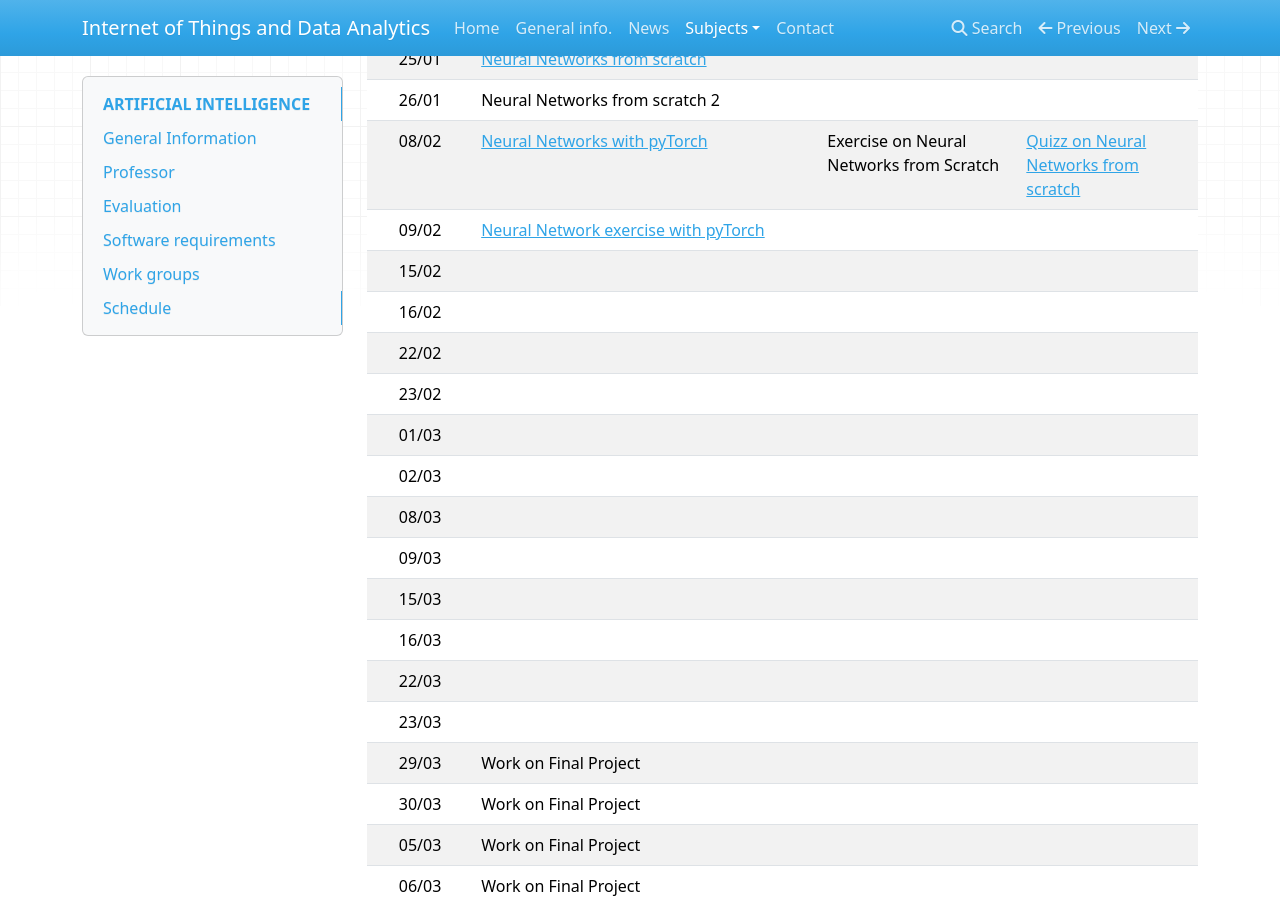
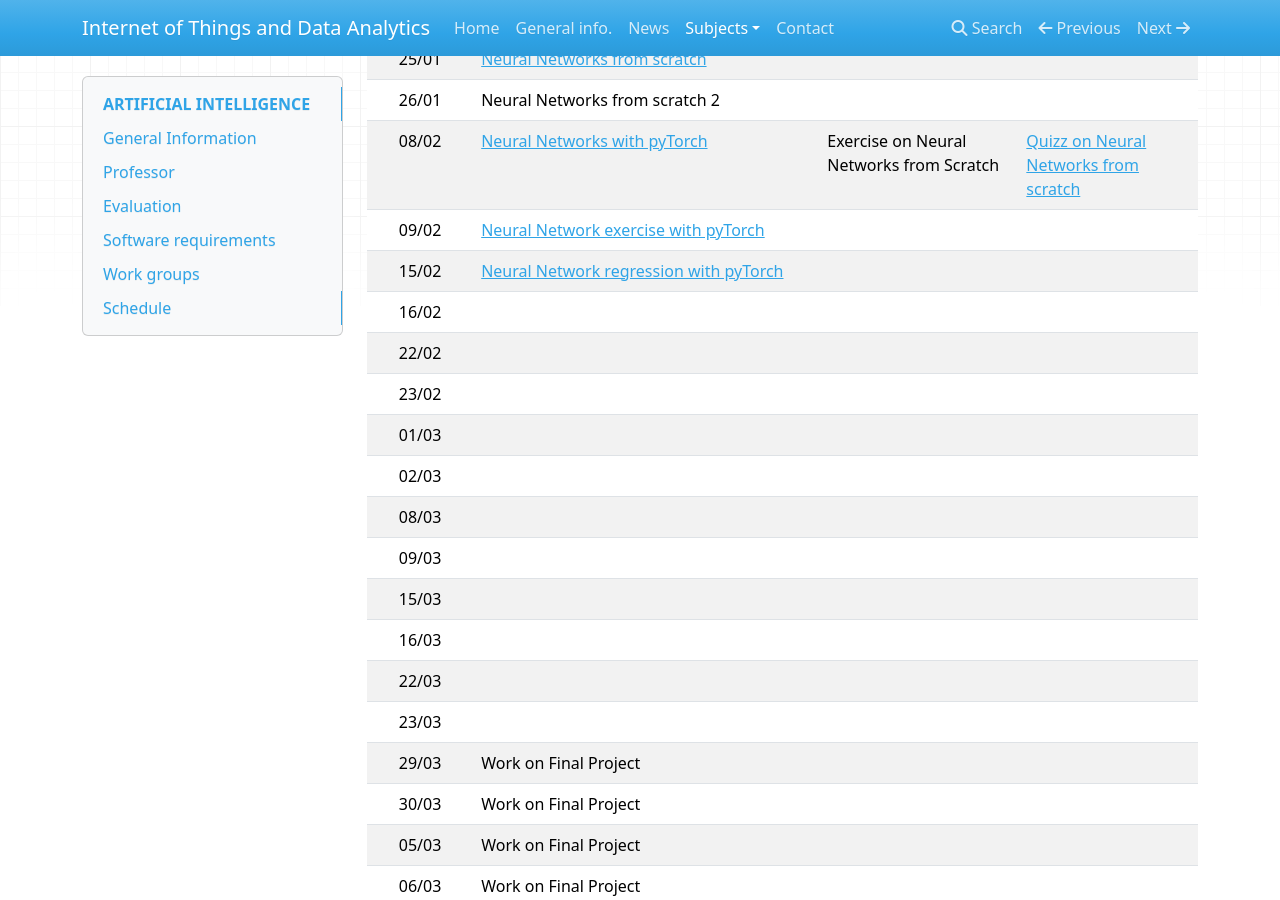
Before and after one commit to iot-da/iot-da.github.io, an MkDocs documentation site: the page built from docs/Subjects/IA/index.md, in a window 1280 px wide and 900 px high, scrolled down 849 px. Built offline with MkDocs 1.6.1, drawn with Linux system fonts in a browser that asks for light colours; nearby versions of some CDN libraries.

Commit message:
NN regression

```diff
--- a/docs/Subjects/IA/index.md
+++ b/docs/Subjects/IA/index.md
@@ -34,7 +34,7 @@ The groups are the same as for NP1, please check them [here](groups.md)
 |   26/01   | Neural Networks from scratch 2                                                         |                                    |                                             |
 |   08/02   | [Neural Networks with pyTorch](jupyter/nn_mnist.ipynb)                                | Exercise on Neural Networks from Scratch                                   |  [Quizz on Neural Networks from scratch](https://api.socrative.com/rc/v6iD9x)                                           |
 |   09/02   | [Neural Network exercise with pyTorch](jupyter/03_exercise.ipynb)                                                                          |                                    |                                             |
-|   15/02   |                                                                            |                                    |                                             |
+|   15/02   | [Neural Network regression with pyTorch](jupyter/04_regression.ipynb)                                                                           |                                    |                                             |
 |   16/02   |                                                                            |                                    |                                             |
 |   22/02   |                                                                            |                                    |                                             |
 |   23/02   |                                                                            |                                    |                                             |
```
Also changed, not shown: docs/Subjects/IA/jupyter/04_regression.ipynb (added).
